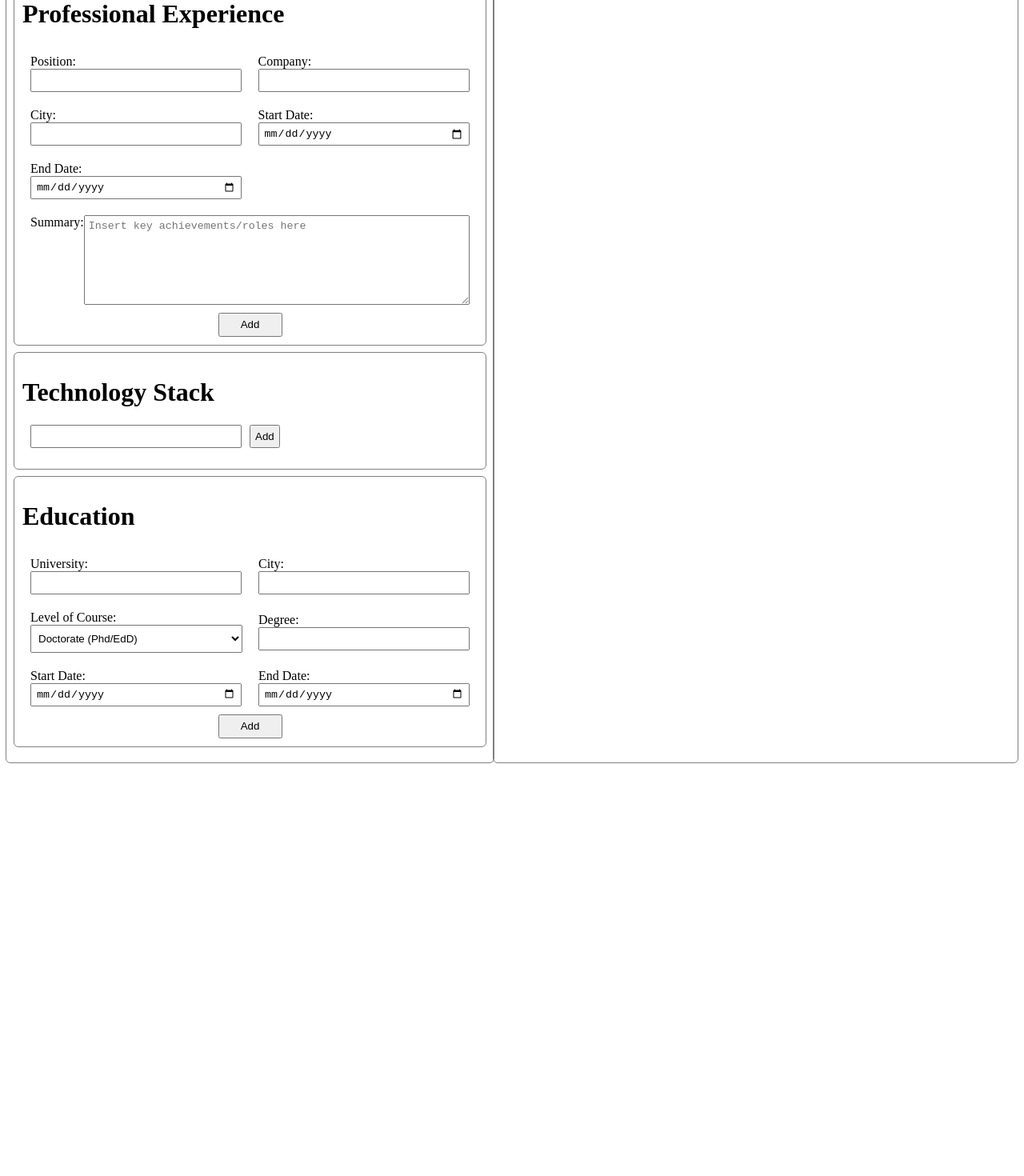
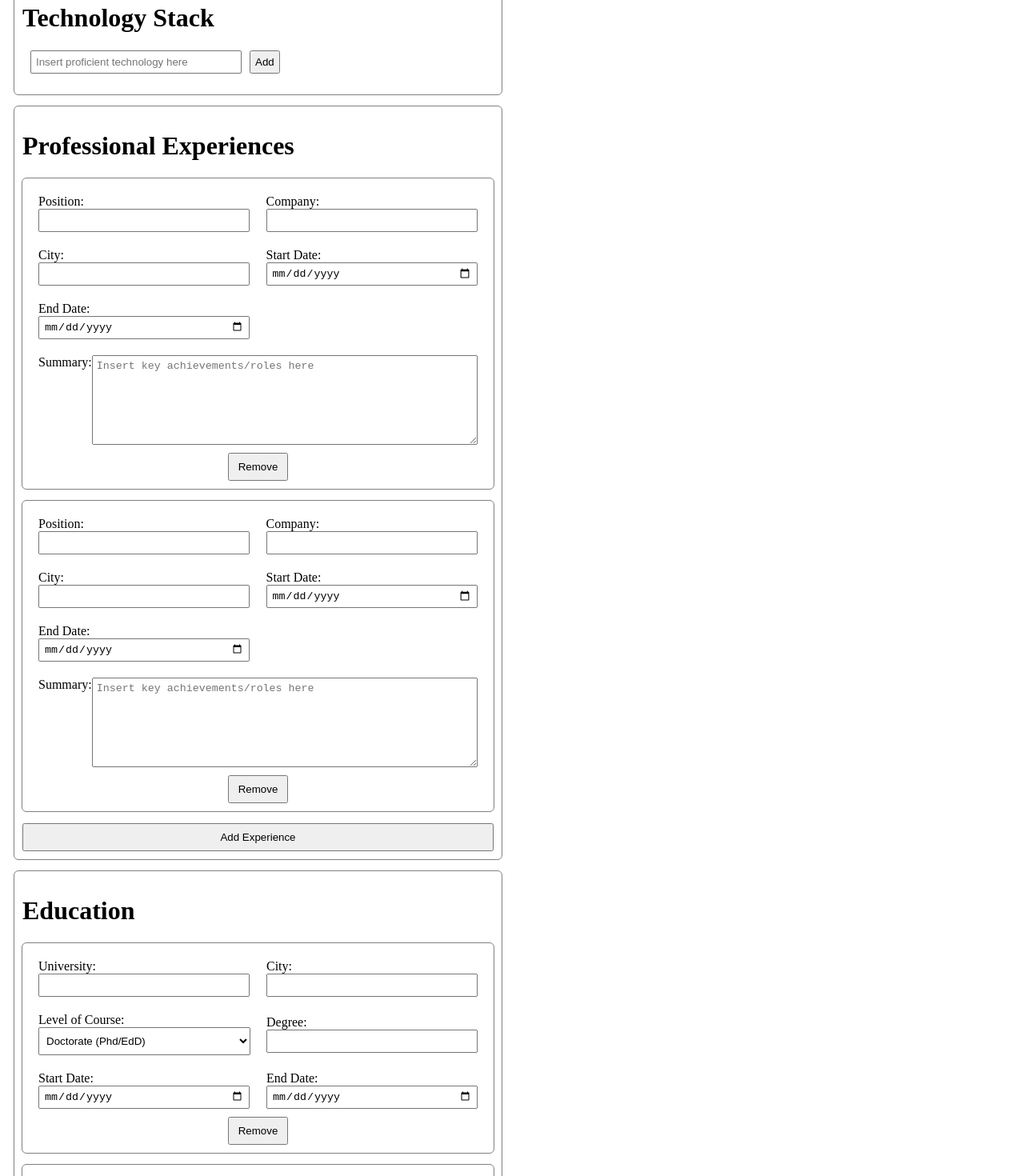
Before and after one commit to Stalloyde/cv-project, a React (Create React App) app: page / in a window 1280 px wide. Shown: the part 560-2030 px from the top of the page at 80% size. Before the commit the page ends 1521 px from the top, so only its background shows below. Built offline with nearby package versions, Linux system fonts and the light colour scheme.

Commit message:
Restructure forms to allow for multiple experience and education

```diff
--- a/src/Components/form.css
+++ b/src/Components/form.css
@@ -3,12 +3,11 @@
   --main-padding: 10px;
   --main-outline: 1px solid gray;
   --main-border-radius: 5px;
-  --main-margin-bottom: 10px;
+  --main-margin-bottom: 15px;
 }
 
 .main-container > div {
   padding: 10px;
-  outline: 1px solid gray;
   border-radius: 5px;
 }
 
@@ -22,9 +21,18 @@
   align-items: center;
 }
 
+.form-tech-stack-container,
+.form-experience-container,
+.form-education-container {
+  outline: var(--main-outline);
+  padding: var(--main-padding);
+  margin-bottom: var(--main-margin-bottom);
+  border-radius: var(--main-border-radius);
+}
+
 .form-profile-container > h1,
-.form-experience-container > h1,
-.form-education-container > h1 {
+.form-experience-inputs-container > h1,
+.form-education-inputs-container > h1 {
   grid-column: 1/3;
 }
 
@@ -41,14 +49,6 @@ textarea {
   height: 100px;
 }
 
-.form-tech-stack-container {
-  display: var(--main-display);
-  padding: var(--main-padding);
-  outline: var(--main-outline);
-  border-radius: var(--main-border-radius);
-  margin-bottom: var(--main-margin-bottom);
-}
-
 .form-tech-stack-container > form {
   margin-left: 10px;
 }
@@ -61,32 +61,42 @@ textarea {
 
 .remove-stack-btn {
   margin-left: 10px;
+  height: fit-content;
+  width: fit-content;
 }
 
-.form-experience-container {
+.form-experience-inputs-container {
   display: var(--main-display);
-  padding: var(--main-padding);
   grid-template-columns: 1fr 1fr;
   outline: var(--main-outline);
   border-radius: var(--main-border-radius);
   margin-bottom: var(--main-margin-bottom);
+  padding: var(--main-padding);
   align-items: center;
 }
 
-.form-experience-container > .description {
+.form-experience-inputs-container > .description {
   grid-column: 1/3;
   grid-row: 5/6;
   display: flex;
   padding: var(--main-padding);
 }
 
-.form-experience-container > button,
-.form-education-container > button {
+.remove-btn {
+  display: grid;
   grid-row: 6/7;
   grid-column: 1/3;
 }
 
-.form-education-container {
+.form-experience-container > button,
+.form-education-container > button {
+  display: flex;
+  justify-content: center;
+  align-items: center;
+  width: 100%;
+}
+
+.form-education-inputs-container {
   display: var(--main-display);
   padding: var(--main-padding);
   grid-template-columns: 1fr 1fr;
@@ -116,7 +126,7 @@ select {
 
 button {
   text-align: center;
-  width: 80px;
-  height: 30px;
+  width: 75px;
+  height: 35px;
   margin: 0 auto;
 }
--- a/src/Components/form.js
+++ b/src/Components/form.js
@@ -66,14 +66,13 @@ class TechStackForm extends React.Component {
 
   render() {
     return (
-      <div className='form-tech-stack-container'>
-        <h1>Technology Stack</h1>
       <form onSubmit={this.handleSubmit}>
         <label>
           <input
             type='text'
             value={this.state.currentTech.text}
             onChange={this.handleChange}
+            placeholder='Insert proficient technology here'
           ></input>
         </label>
 
@@ -96,16 +95,14 @@ class TechStackForm extends React.Component {
           </ul>
         )}
       </form>
-      </div>
     );
   }
 }
 
-class ExperienceForm extends React.Component {
+class ExperienceInputs extends React.Component {
   render() {
     return (
-      <div className='form-experience-container'>
-        <h1>Professional Experience</h1>
+      <div className='form-experience-inputs-container'>
         <TextInput label='Position:' />
         <TextInput label='Company:' />
         <TextInput label='City:' />
@@ -118,17 +115,18 @@ class ExperienceForm extends React.Component {
             maxLength={350}
           ></textarea>
         </label>
-        {this.props.children}
+        <div className='remove-btn'>
+          <button> Remove </button>
+        </div>
       </div>
     );
   }
 }
 
-class EducationForm extends React.Component {
+class EducationInputs extends React.Component {
   render() {
     return (
-      <div className='form-education-container'>
-        <h1>Education</h1>
+      <div className='form-education-inputs-container'>
         <TextInput label='University:' />
         <TextInput label='City:' />
         <div className='input-container'>
@@ -150,13 +148,47 @@ class EducationForm extends React.Component {
         <TextInput label='Degree:' />
         <DateInput label='Start Date:' />
         <DateInput label='End Date:' />
-        {this.props.children}
+        <div className='remove-btn'>
+          <button> Remove </button>
+        </div>
       </div>
     );
   }
 }
 
 class Form extends React.Component {
+  constructor(props) {
+    super(props);
+    this.handleAddExperience = this.handleAddExperience.bind(this);
+    // this.state = {
+    //   experience: {
+    //     position: '',
+    //     company: '',
+    //     city: '',
+    //     startDate: '',
+    //     endDate: '',
+    //     summary: '',
+    //   },
+    //   experienceList: [],
+    //   education: {
+    //     university: '',
+    //     city: '',
+    //     levelOfCourse: '',
+    //     degree: '',
+    //     startDate: '',
+    //     endDate: '',
+    //   },
+    //   educationList: [],
+    // };
+  }
+
+  handleAddExperience() {
+    this.setState({
+      experience: this.state.experience.concat(this.state.experience),
+    });
+    console.log(this.state.experience);
+  }
+
   render() {
     return (
       <div>
@@ -179,14 +211,24 @@ class Form extends React.Component {
           <TextInput label='LinkedIn:' />
         </div>
 
-        <ExperienceForm>
-          <button OnClick={this.handleAddExperience}>Add</button>
-        </ExperienceForm>
+        <div className='form-tech-stack-container'>
+          <h1>Technology Stack</h1>
           <TechStackForm />
+        </div>
 
-        <EducationForm>
-          <button OnClick={this.handleAddEducation}>Add</button>
-        </EducationForm>
+        <div className='form-experience-container'>
+          <h1>Professional Experiences</h1>
+          <ExperienceInputs />
+          <ExperienceInputs />
+          <button onClick={this.handleAddExperience}>Add Experience</button>
+        </div>
+
+        <div className='form-education-container'>
+          <h1>Education</h1>
+          <EducationInputs />
+          <EducationInputs />
+          <button onClick={this.handleAddEducation}>Add Education</button>
+        </div>
       </div>
     );
   }
```
Lines whose indentation alone changed are shown as unchanged.
